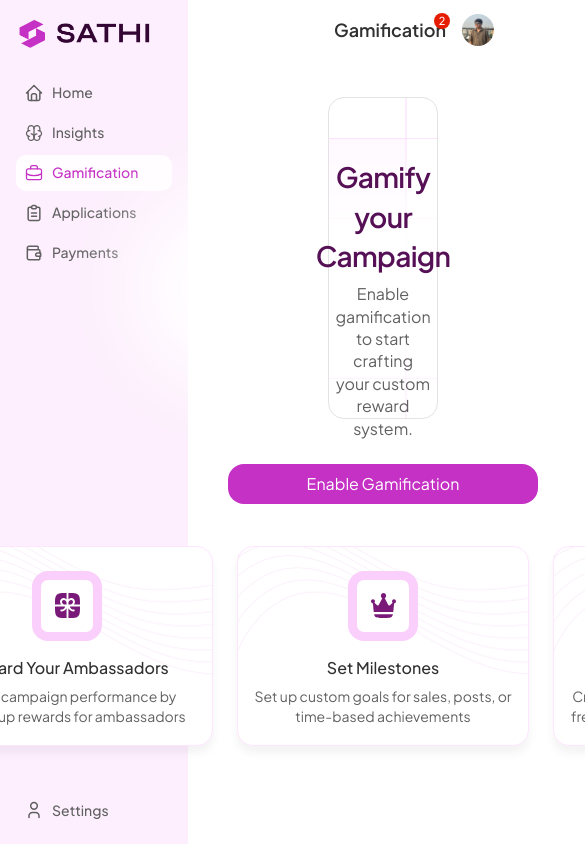
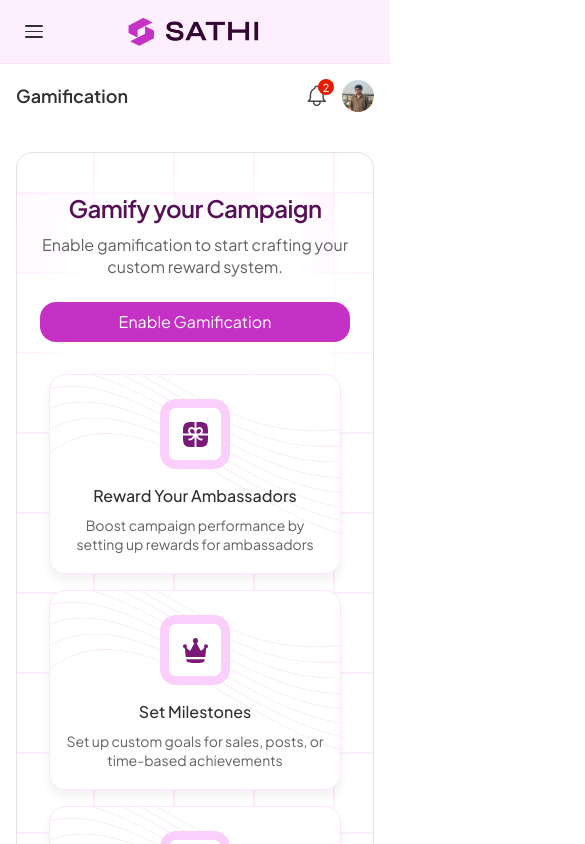
Before and after one commit to raunak42/sathi-assignment, a React (Vite) app: page / in a window 390 px wide. Shown: the top 844 px of the page, 585 px wide, since content can reach past the window. Built offline with nearby package versions, Linux system fonts and the light colour scheme.

Commit message:
Responsive layout updated.

```diff
--- a/src/App.tsx
+++ b/src/App.tsx
@@ -3,7 +3,7 @@ import { Sidebar } from "./components/Sidebar";
 
 export default function App() {
   return (
-    <div className="w-screen h-screen flex">
+    <div className="flex min-h-screen w-full flex-col lg:h-screen lg:w-screen lg:flex-row">
       <Sidebar />
       <MainContent />
     </div>
--- a/src/components/GamificationBox.tsx
+++ b/src/components/GamificationBox.tsx
@@ -12,13 +12,13 @@ export const GamificationBox: React.FC<GamificationBoxProps> = ({
   index,
 }) => {
   return (
-    <div className="w-[292px] h-[200px] rounded-[16px] border border-[#FEE7FE] bg-white relative shadow-[0px_7px_10px_0px_#0000000D] ">
+    <div className="relative h-[200px] w-full max-w-[292px] rounded-[16px] border border-[#FEE7FE] bg-white shadow-[0px_7px_10px_0px_#0000000D] lg:w-[292px]">
       <img
         alt={`box_lines_${index + 1}`}
         src="/images/lines.png"
-        className="opacity-55 z-0"
+        className="z-0 h-full w-full rounded-[16px] object-cover opacity-55"
       ></img>
-      <div className=" px-[16px] text-center z-10 absolute inset-0 size-full flex flex-col items-center justify-start pt-[24px]">
+      <div className="absolute inset-0 z-10 flex size-full flex-col items-center justify-start px-[16px] pt-[24px] text-center">
         <div className="rounded-[16px] border-[9.34px] bg-white border-[#FBCFFB] w-[70px] h-[70px] flex items-center justify-center">
           <img alt="icon" src={icon} width={25} height={25}></img>
         </div>
--- a/src/components/Grid.tsx
+++ b/src/components/Grid.tsx
@@ -1,5 +1,5 @@
 const gridColumns = 24;
-const gridRows = 8;
+const gridRows = 14;
 
 const gridCellColors: {
   x: number;
--- a/src/components/GridMasks.tsx
+++ b/src/components/GridMasks.tsx
@@ -1,16 +1,21 @@
 export const GridMasks: React.FC = () => {
   return (
     <>
+      <div className="absolute left-1/2 top-[26px] z-10 h-[236px] w-[calc(100%-28px)] max-w-[360px] -translate-x-1/2 rounded-[40px] bg-white/84 blur-[32px] sm:top-[34px] sm:h-[224px] sm:max-w-[520px] lg:hidden" />
+      <div className="absolute left-1/2 top-[68px] z-10 h-[56px] w-[230px] -translate-x-1/2 rounded-full bg-white/82 blur-[9px] sm:top-[76px] sm:w-[280px] lg:hidden" />
+      <div className="absolute left-1/2 top-[124px] z-10 h-[54px] w-[290px] -translate-x-1/2 rounded-full bg-white/80 blur-[11px] sm:top-[136px] sm:w-[360px] lg:hidden" />
+      <div className="absolute left-1/2 top-[186px] z-10 h-[72px] w-[292px] -translate-x-1/2 rounded-full bg-white/80 blur-[13px] sm:top-[202px] sm:w-[320px] lg:hidden" />
+
       <div
-        className="absolute top-[258px] bottom-[1px] z-10 w-[24px] bg-white"
+        className="absolute bottom-[1px] top-[258px] z-10 hidden w-[24px] bg-white lg:block"
         style={{ left: "calc(50% - 170px)" }}
       />
       <div
-        className="absolute top-[258px] bottom-[1px] z-10 w-[24px] bg-white"
+        className="absolute bottom-[1px] top-[258px] z-10 hidden w-[24px] bg-white lg:block"
         style={{ left: "calc(50% + 146px)" }}
       />
 
-      <div className="absolute left-1/2 top-[90px] z-10 h-[200px] w-[500px] -translate-x-1/2 rounded-full bg-white blur-[42px]" />
+      <div className="absolute left-1/2 top-[90px] z-10 hidden h-[200px] w-[500px] -translate-x-1/2 rounded-full bg-white blur-[42px] lg:block" />
     </>
   );
 };
--- a/src/components/MainContent.tsx
+++ b/src/components/MainContent.tsx
@@ -17,11 +17,11 @@ export const MainContent: React.FC = () => {
     useState(false);
 
   return (
-    <div className="w-full h-full bg-white flex flex-col items-center justify-start">
+    <div className="flex min-h-screen w-full flex-col items-center justify-start bg-white lg:h-full">
       <TopBar />
-      <div className="h-full w-full flex flex-col items-center">
-        <div className="w-full h-full max-w-[1280px] px-[140px] pt-[38px]">
-          <div className="relative w-full h-[322px] rounded-[16px] overflow-visible">
+      <div className="flex w-full flex-1 flex-col items-center">
+        <div className="h-full w-full max-w-[1280px] px-[16px] pt-[24px] sm:px-[24px] md:px-[40px] lg:px-[140px] lg:pt-[38px]">
+          <div className="relative hidden h-[322px] w-full overflow-visible rounded-[16px] lg:block">
             <Grid />
             <div className="relative size-full overflow-visible">
               <GridMasks />
@@ -42,6 +42,40 @@ export const MainContent: React.FC = () => {
                   </p>
                 </Button>
                 <div className="flex flex-row items-start justify-between mt-[42px] px-[18px] gap-[24px]">
+                  {boxContents.map((boxContent, index) => (
+                    <GamificationBox
+                      key={boxContent.icon}
+                      {...boxContent}
+                      index={index}
+                    />
+                  ))}
+                </div>
+              </div>
+            </div>
+            <div className="pointer-events-none absolute inset-0 z-20 rounded-[16px] border-[0.68px] border-[#E3E3E3]" />
+          </div>
+
+          <div className="relative min-h-[980px] w-full overflow-visible rounded-[16px] lg:hidden sm:min-h-[760px]">
+            <Grid />
+            <div className="relative size-full overflow-visible">
+              <GridMasks />
+              <div className="absolute inset-0 z-30 flex size-full flex-col items-center justify-start px-[16px] pt-[40px] text-center sm:px-[24px]">
+                <h2 className="font-semibold text-[24px] leading-[140%] tracking-tight text-[#561056]">
+                  Gamify your Campaign
+                </h2>
+                <p className="mt-[8px] max-w-[480px] font-normal text-[16px] leading-[140%] text-[#616161]">
+                  Enable gamification to start crafting
+                  <br className="hidden sm:block" /> your custom reward system.
+                </p>
+                <Button
+                  onClick={() => setIsModalOpen(true)}
+                  className="mt-[24px] min-h-[40px] w-full max-w-[310px] rounded-[16px] bg-[#C530C5] hover:bg-[#B82BB8] active:shadow-[0_6px_18px_rgba(197,48,197,0.18)] focus-visible:ring-2 focus-visible:ring-[#C530C5]/30"
+                >
+                  <p className="font-normal text-[16px] leading-[140%] text-[#FFFFFF]">
+                    Enable Gamification
+                  </p>
+                </Button>
+                <div className="mt-[32px] grid w-full grid-cols-1 place-items-center gap-[16px] sm:grid-cols-2 sm:gap-[24px]">
                   {boxContents.map((boxContent, index) => (
                     <GamificationBox
                       key={boxContent.icon}
--- a/src/components/Sidebar.tsx
+++ b/src/components/Sidebar.tsx
@@ -1,14 +1,77 @@
+import { AnimatePresence, motion } from "framer-motion";
 import clsx from "clsx";
+import { useEffect, useState } from "react";
 
 export const Sidebar: React.FC = () => {
   const activeOption = "Gamification";
   const isSettingsActive = activeOption === settingsOption.option;
+  const [isMobileSidebarOpen, setIsMobileSidebarOpen] = useState(false);
+
+  useEffect(() => {
+    if (!isMobileSidebarOpen) {
+      return;
+    }
+
+    const previousOverflow = document.body.style.overflow;
+    document.body.style.overflow = "hidden";
+
+    return () => {
+      document.body.style.overflow = previousOverflow;
+    };
+  }, [isMobileSidebarOpen]);
 
   return (
-    <div className="w-[188px] min-w-[188px] bg-[#FDEFFD] h-full p-[16px] flex flex-col">
+    <>
+      <div className="relative flex h-[64px] w-full items-center justify-center border-b border-[#FBCFFB]/50 bg-[#FDEFFD] px-[16px] lg:hidden">
+        <button
+          type="button"
+          aria-label="Open sidebar"
+          aria-expanded={isMobileSidebarOpen}
+          onClick={() => setIsMobileSidebarOpen(true)}
+          className="absolute left-[16px] flex h-[36px] w-[36px] items-center justify-center rounded-[10px] transition-all duration-150 ease-out hover:bg-[#FFFDFF]/70 active:scale-[0.96] focus-visible:outline-none focus-visible:ring-2 focus-visible:ring-[#C530C5]/20"
+        >
+          <div className="flex flex-col gap-[4px]">
+            <span className="block h-[1.5px] w-[18px] rounded-full bg-[#303030]" />
+            <span className="block h-[1.5px] w-[18px] rounded-full bg-[#303030]" />
+            <span className="block h-[1.5px] w-[18px] rounded-full bg-[#303030]" />
+          </div>
+        </button>
         <img alt="sathi_logo" src="/images/Icon.png" width={140}></img>
-      <div className="w-full flex flex-col justify-between h-full">
-        <div className="w-full mt-[24px] space-y-[4px] flex flex-col">
+      </div>
+
+      <AnimatePresence>
+        {isMobileSidebarOpen && (
+          <>
+            <motion.button
+              type="button"
+              aria-label="Close sidebar overlay"
+              className="fixed inset-0 z-[70] bg-[#303030]/20 backdrop-blur-[1px] lg:hidden"
+              initial={{ opacity: 0 }}
+              animate={{ opacity: 1 }}
+              exit={{ opacity: 0 }}
+              transition={{ duration: 0.18, ease: "easeOut" }}
+              onClick={() => setIsMobileSidebarOpen(false)}
+            />
+            <motion.div
+              className="fixed inset-y-0 left-0 z-[80] flex w-[280px] max-w-[82vw] flex-col bg-[#FDEFFD] p-[16px] shadow-[0px_18px_40px_0px_#00000026] lg:hidden"
+              initial={{ x: "-100%" }}
+              animate={{ x: 0 }}
+              exit={{ x: "-100%" }}
+              transition={{ duration: 0.24, ease: [0.22, 1, 0.36, 1] }}
+            >
+              <div className="flex items-center justify-between gap-[12px]">
+                <img alt="sathi_logo" src="/images/Icon.png" width={140}></img>
+                <button
+                  type="button"
+                  aria-label="Close sidebar"
+                  onClick={() => setIsMobileSidebarOpen(false)}
+                  className="flex h-[36px] w-[36px] items-center justify-center rounded-[10px] transition-all duration-150 ease-out hover:bg-[#FFFDFF]/70 active:scale-[0.96] focus-visible:outline-none focus-visible:ring-2 focus-visible:ring-[#C530C5]/20"
+                >
+                  <img alt="close_sidebar" src="/images/cross.png" width={18}></img>
+                </button>
+              </div>
+              <div className="mt-[24px] flex h-full w-full flex-col justify-between">
+                <div className="flex w-full flex-col space-y-[4px]">
                   {sidebarOptions.map(({ option, icon, altIcon }) => {
                     const isActive = activeOption === option;
 
@@ -16,7 +79,7 @@ export const Sidebar: React.FC = () => {
                       <a
                         key={option}
                         className={clsx(
-                  "group w-full h-[36px] p-[8px] flex items-center justify-start gap-[8px] rounded-[10px] transition-all duration-150 ease-out focus-visible:outline-none focus-visible:ring-2 focus-visible:ring-[#C530C5]/20",
+                          "group flex h-[36px] w-full items-center justify-start gap-[8px] rounded-[10px] p-[8px] transition-all duration-150 ease-out focus-visible:outline-none focus-visible:ring-2 focus-visible:ring-[#C530C5]/20",
                           {
                             "bg-[#FFFDFF]": isActive,
                             "hover:bg-[#FFFDFF]/70 hover:cursor-pointer active:scale-[0.96]": isActive,
@@ -47,7 +110,7 @@ export const Sidebar: React.FC = () => {
                 </div>
                 <a
                   className={clsx(
-            "group w-full h-[36px] p-[8px] flex items-center justify-start gap-[8px] rounded-[10px] transition-all duration-150 ease-out focus-visible:outline-none focus-visible:ring-2 focus-visible:ring-[#C530C5]/20",
+                    "group flex h-[36px] w-full items-center justify-start gap-[8px] rounded-[10px] p-[8px] transition-all duration-150 ease-out focus-visible:outline-none focus-visible:ring-2 focus-visible:ring-[#C530C5]/20",
                     {
                       "bg-[#FFFDFF]": isSettingsActive,
                       "hover:bg-[#FFFDFF]/70 hover:cursor-pointer active:scale-[0.96]": isSettingsActive,
@@ -58,7 +121,9 @@ export const Sidebar: React.FC = () => {
                   <img
                     alt={settingsOption.option}
                     src={
-              isSettingsActive ? settingsOption.altIcon : settingsOption.icon
+                      isSettingsActive
+                        ? settingsOption.altIcon
+                        : settingsOption.icon
                     }
                     height={20}
                     width={20}
@@ -76,7 +141,82 @@ export const Sidebar: React.FC = () => {
                   </h3>
                 </a>
               </div>
+            </motion.div>
+          </>
+        )}
+      </AnimatePresence>
+
+      <div className="hidden h-full w-[188px] min-w-[188px] flex-col bg-[#FDEFFD] p-[16px] lg:flex">
+        <img alt="sathi_logo" src="/images/Icon.png" width={140}></img>
+        <div className="flex h-full w-full flex-col justify-between">
+          <div className="mt-[24px] flex w-full flex-col space-y-[4px]">
+            {sidebarOptions.map(({ option, icon, altIcon }) => {
+              const isActive = activeOption === option;
+
+              return (
+                <a
+                  key={option}
+                  className={clsx(
+                    "group flex h-[36px] w-full items-center justify-start gap-[8px] rounded-[10px] p-[8px] transition-all duration-150 ease-out focus-visible:outline-none focus-visible:ring-2 focus-visible:ring-[#C530C5]/20",
+                    {
+                      "bg-[#FFFDFF]": isActive,
+                      "hover:bg-[#FFFDFF]/70 hover:cursor-pointer active:scale-[0.96]": isActive,
+                      "cursor-not-allowed": !isActive,
+                    },
+                  )}
+                >
+                  <img
+                    alt={option}
+                    src={isActive ? altIcon : icon}
+                    height={20}
+                    width={20}
+                  ></img>
+                  <h3
+                    className={clsx(
+                      "font-medium text-[14px] leading-[130%] transition-colors duration-150",
+                      {
+                        "text-[#616161]": !isActive,
+                        "text-[#C530C5]": isActive,
+                      },
+                    )}
+                  >
+                    {option}
+                  </h3>
+                </a>
+              );
+            })}
           </div>
+          <a
+            className={clsx(
+              "group flex h-[36px] w-full items-center justify-start gap-[8px] rounded-[10px] p-[8px] transition-all duration-150 ease-out focus-visible:outline-none focus-visible:ring-2 focus-visible:ring-[#C530C5]/20",
+              {
+                "bg-[#FFFDFF]": isSettingsActive,
+                "hover:bg-[#FFFDFF]/70 hover:cursor-pointer active:scale-[0.96]": isSettingsActive,
+                "cursor-not-allowed": !isSettingsActive,
+              },
+            )}
+          >
+            <img
+              alt={settingsOption.option}
+              src={isSettingsActive ? settingsOption.altIcon : settingsOption.icon}
+              height={20}
+              width={20}
+            ></img>
+            <h3
+              className={clsx(
+                "font-medium text-[14px] leading-[130%] transition-colors duration-150",
+                {
+                  "text-[#616161]": !isSettingsActive,
+                  "text-[#C530C5]": isSettingsActive,
+                },
+              )}
+            >
+              {settingsOption.option}
+            </h3>
+          </a>
+        </div>
+      </div>
+    </>
   );
 };
 
--- a/src/components/Topbar.tsx
+++ b/src/components/Topbar.tsx
@@ -1,10 +1,10 @@
 export default function TopBar() {
   return (
-    <div className="w-full h-[64px] flex items-center justify-between px-[146px]">
+    <div className="flex h-[64px] w-full items-center justify-between px-[16px] sm:px-[24px] md:px-[40px] lg:px-[146px]">
       <h1 className="font-semibold text-[18px] leading-[140%] text-[#303030]">
         Gamification
       </h1>
-      <div className="flex items-center gap-[16px]">
+      <div className="flex items-center gap-[12px] sm:gap-[16px]">
         <div className="h-[25.6px] w-[25.6px] relative">
           <div className="absolute inset-0 w-full h-full bg-transparent pointer-events-none flex items-start justify-end overflow-visible">
             <div className="rounded-full min-w-[16px] min-h-[16px] w-[16px] h-[16px] bg-[#E51C00] flex items-center justify-center translate-x-[4px] -translate-y-[4px]">
```
Lines whose indentation alone changed are shown as unchanged.
